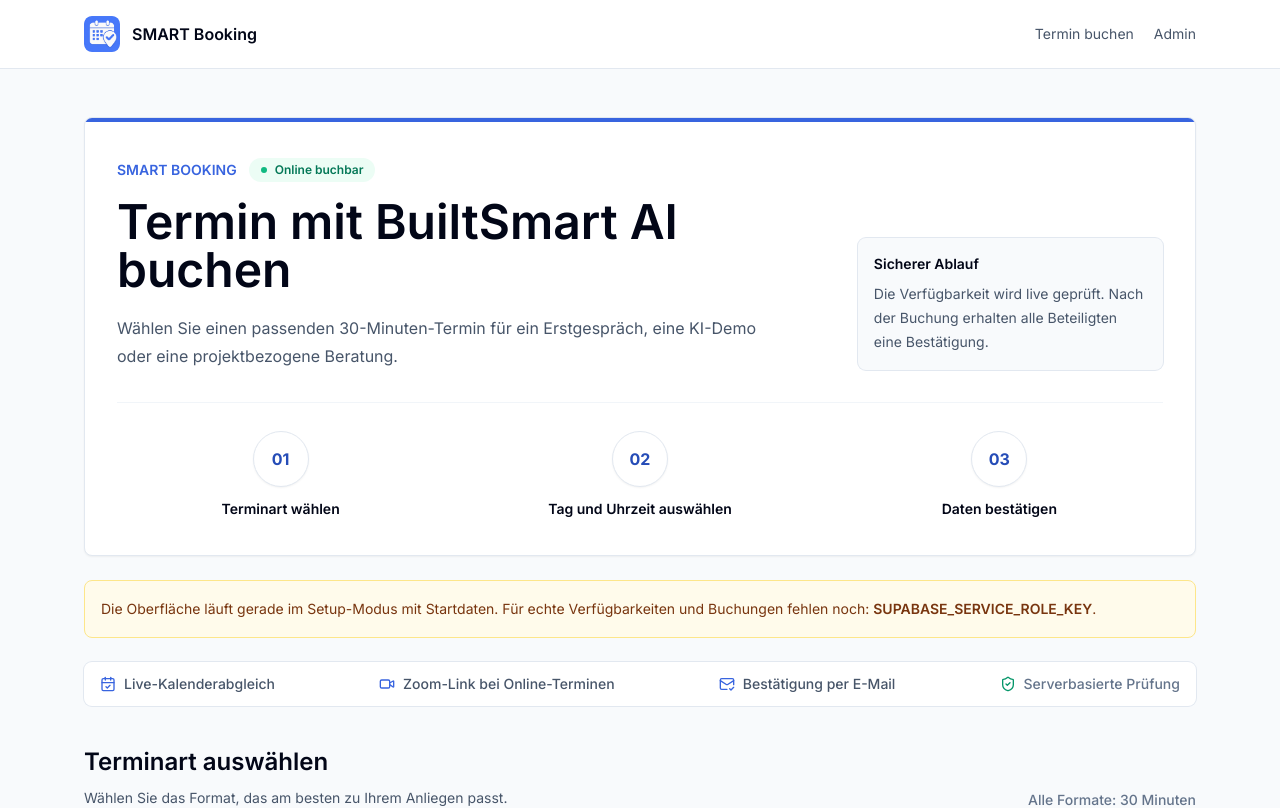
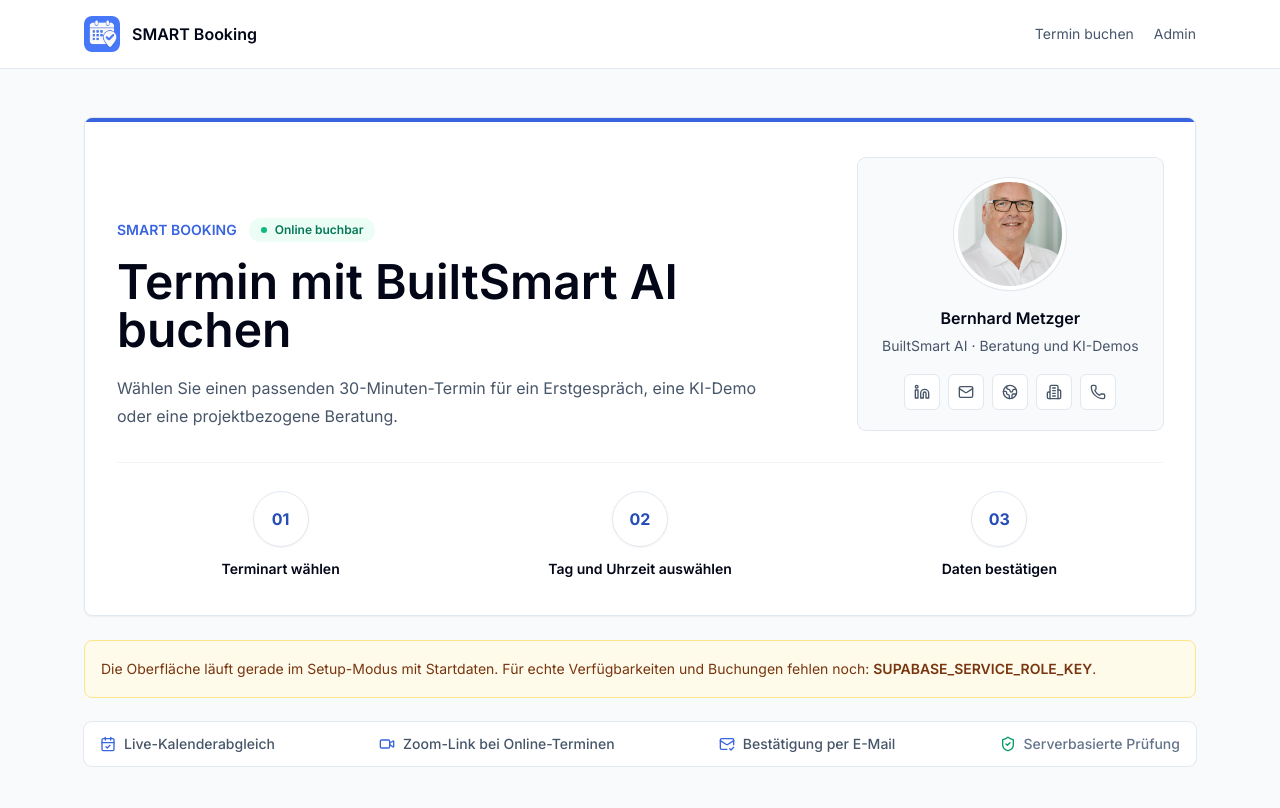
Before and after one commit to BM1964-25/SMART-Booking, a Next.js app: page /book in a window 1280 px wide. Shown: the top 808 px of the page. Built offline with nearby package versions, Linux system fonts and the light colour scheme; no server answers.

Commit message:
Add advisor contact card to booking page

```diff
--- a/src/app/book/page.tsx
+++ b/src/app/book/page.tsx
@@ -1,5 +1,6 @@
 import Link from "next/link";
-import { ArrowRight, Building2, CalendarCheck, MailCheck, SearchCheck, ShieldCheck, Sparkles, Video } from "lucide-react";
+import Image from "next/image";
+import { ArrowRight, Building2, CalendarCheck, Globe2, Linkedin, Mail, MailCheck, Phone, SearchCheck, ShieldCheck, Sparkles, Video } from "lucide-react";
 import { hasSupabaseConfig, missingSupabaseKeys } from "@/lib/config";
 import { seedBookingTypes } from "@/lib/seed-data";
 import { createSupabaseAdmin } from "@/lib/supabase/admin";
@@ -18,6 +19,14 @@
 ];
 
 const workflowSteps = ["Terminart wählen", "Tag und Uhrzeit auswählen", "Daten bestätigen"];
+
+const contactLinks = [
+  { href: "https://www.linkedin.com/in/bernhard-metzger-8376539a", label: "LinkedIn", icon: Linkedin },
+  { href: "mailto:info@built-smart-hub.com", label: "E-Mail", icon: Mail },
+  { href: "https://www.builtsmart-ai.app", label: "BuiltSmart AI Website", icon: Globe2 },
+  { href: "https://www.built-smart-hub.com", label: "BuiltSmart Hub Website", icon: Building2 },
+  { href: "tel:+491627111911", label: "Mobil anrufen", icon: Phone }
+];
 
 function getTypeIcon(name: string) {
   const lowerName = name.toLowerCase();
@@ -72,9 +81,34 @@
                 Wählen Sie einen passenden 30-Minuten-Termin für ein Erstgespräch, eine KI-Demo oder eine projektbezogene Beratung.
               </p>
             </div>
-            <div className="rounded-lg bg-slate-50 p-4 ring-1 ring-slate-200 lg:w-80">
-              <p className="text-sm font-semibold text-slate-950">Sicherer Ablauf</p>
-              <p className="mt-2 text-sm leading-6 text-slate-600">Die Verfügbarkeit wird live geprüft. Nach der Buchung erhalten alle Beteiligten eine Bestätigung.</p>
+            <div className="rounded-lg bg-slate-50 p-5 text-center ring-1 ring-slate-200 lg:w-80">
+              <div className="mx-auto h-28 w-28 overflow-hidden rounded-full border-4 border-white bg-slate-100 shadow-sm ring-1 ring-slate-200">
+                <Image
+                  src="/bernhard-metzger.jpg"
+                  alt="Bernhard Metzger"
+                  width={160}
+                  height={160}
+                  className="h-full w-full object-cover"
+                  priority
+                />
+              </div>
+              <p className="mt-4 text-base font-semibold text-slate-950">Bernhard Metzger</p>
+              <p className="mt-1 text-sm leading-6 text-slate-600">BuiltSmart AI · Beratung und KI-Demos</p>
+              <div className="mt-4 flex items-center justify-center gap-2">
+                {contactLinks.map((item) => (
+                  <a
+                    key={item.label}
+                    href={item.href}
+                    aria-label={item.label}
+                    title={item.label}
+                    className="inline-flex h-9 w-9 items-center justify-center rounded-md border border-slate-200 bg-white text-slate-600 transition hover:border-brand-500 hover:text-brand-600"
+                    target={item.href.startsWith("http") ? "_blank" : undefined}
+                    rel={item.href.startsWith("http") ? "noreferrer" : undefined}
+                  >
+                    <item.icon className="h-4 w-4" />
+                  </a>
+                ))}
+              </div>
             </div>
           </div>
           <div className="mt-8 border-t border-slate-100 pt-7">
```
Also changed, not shown: public/bernhard-metzger.jpg (added).
